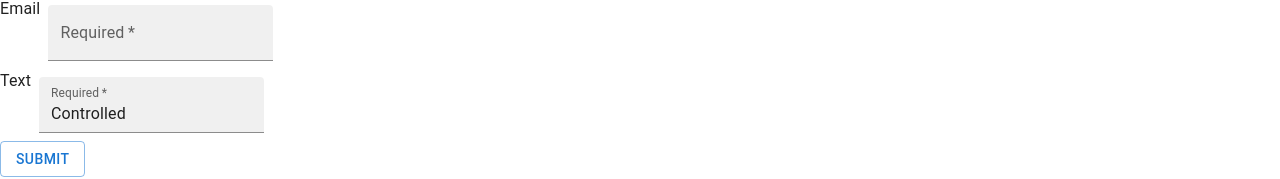
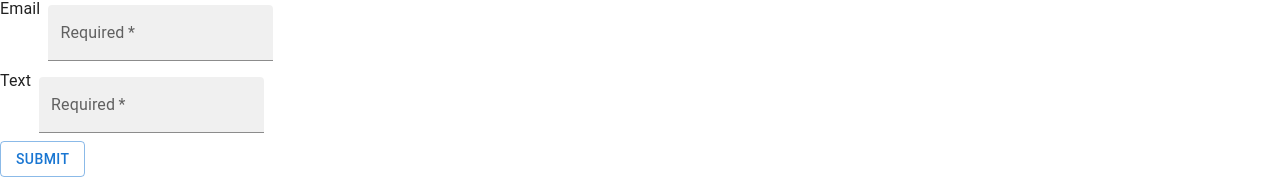
Before and after one commit to PDKetchum/module-20-react-portfolio, a React (Create React App) app in the folder reactapp/: page / in a window 1280 px wide. Both pictures are taken after a click on the button "CONTACT". Shown: the part 144-323 px from the top of the page. Built offline with nearby package versions, Linux system fonts and the light colour scheme.

Commit message:
updated initial state for form

```diff
--- a/reactapp/src/components/pages/Contact.js
+++ b/reactapp/src/components/pages/Contact.js
@@ -4,7 +4,7 @@ import TextField from "@mui/material/TextField";
 import { Button } from "@mui/material";
 
 export default function Contact() {
-  const [value, setValue] = React.useState("Controlled");
+  const [value, setValue] = React.useState("");
 
   const handleChange = (event) => {
     setValue(event.target.value);
```
